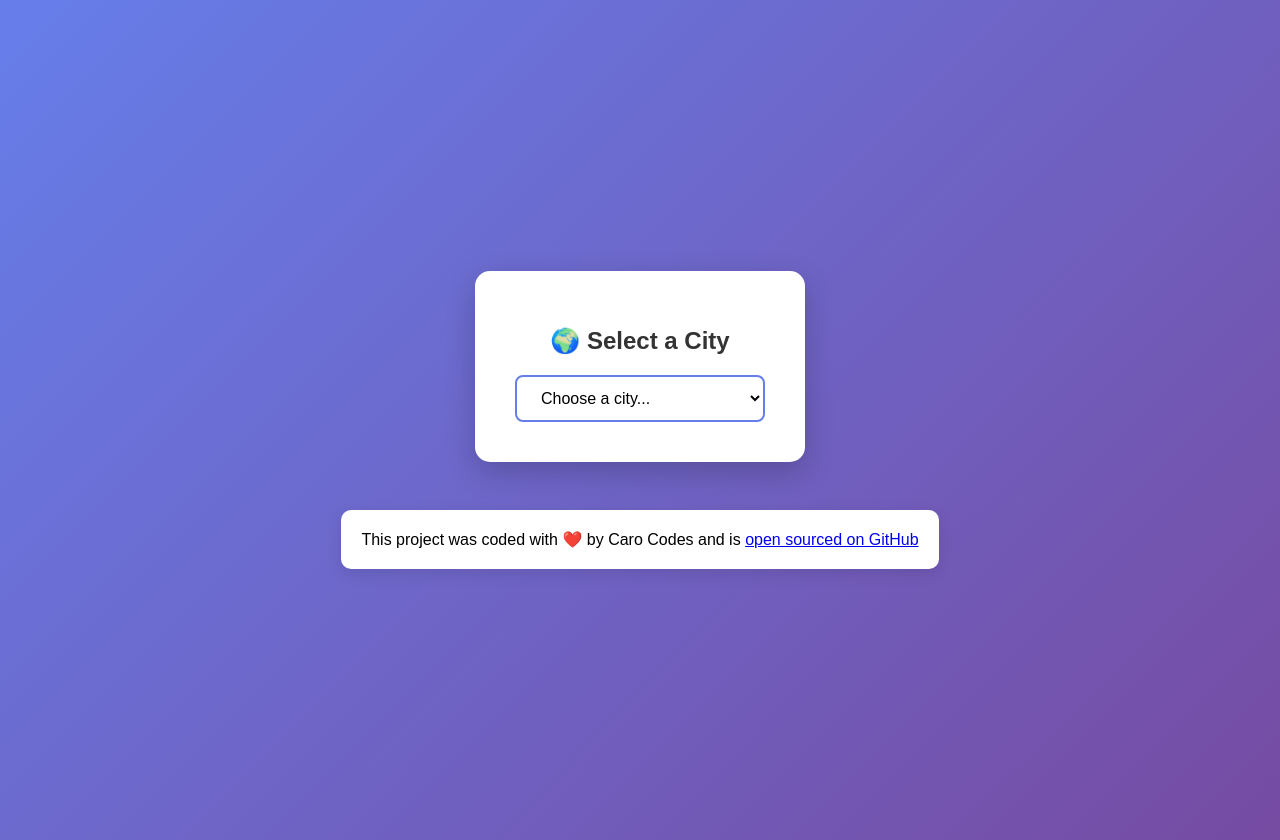
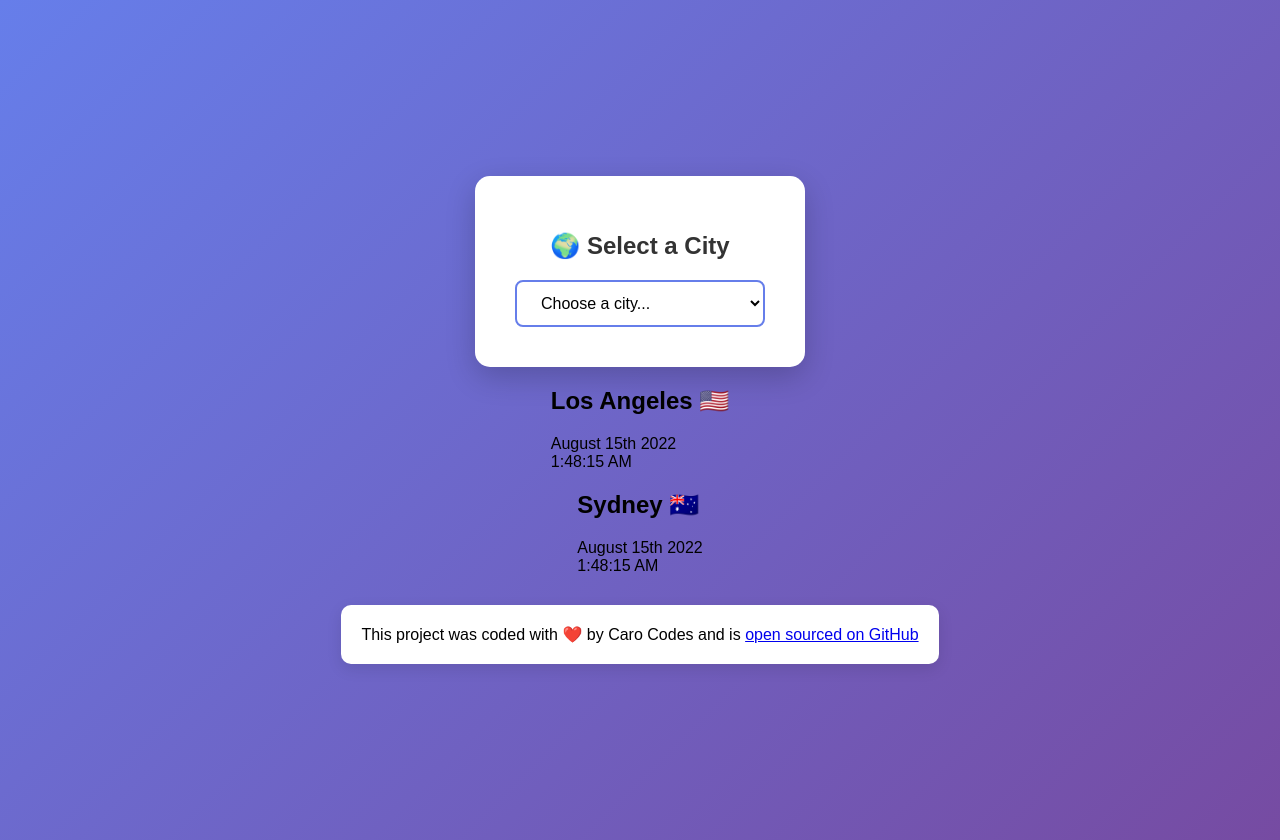
Before and after one commit to cargo-cmyk/worldclock, a plain HTML site: page index.html in a window 1280 px wide. Drawn offline with Linux system fonts and the light colour scheme.

Commit message:
correct br mistake + add html

```diff
--- a/index.html
+++ b/index.html
@@ -16,7 +16,18 @@
         <option value="Australia/Sydney">Sydney 🇦🇺</option>
       </select>
     </div>
-    </br>
+
+    <div class="city">
+      <h2>Los Angeles 🇺🇸</h2>
+      <div class="date">August 15th 2022</div>
+      <div class="time">1:48:15 AM</div>
+    </div>
+    <div class="city">
+      <h2>Sydney 🇦🇺</h2>
+      <div class="date">August 15th 2022</div>
+      <div class="time">1:48:15 AM</div>
+    </div>
+
     <footer>
       This project was coded with ❤️ by Caro Codes and is
       <a href="https://github.com/cargo-cmyk/worldclock" target="_blank">
```
